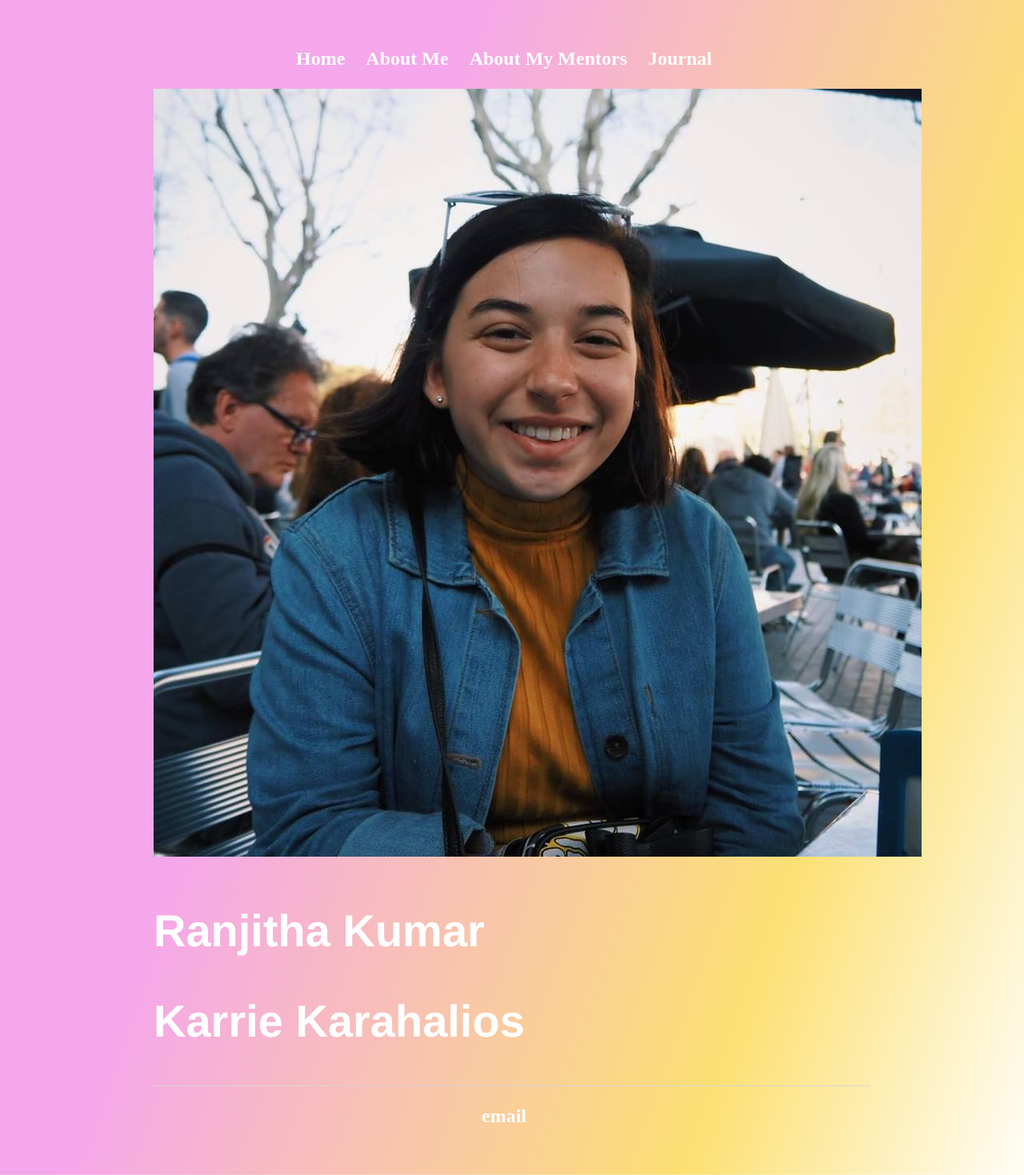
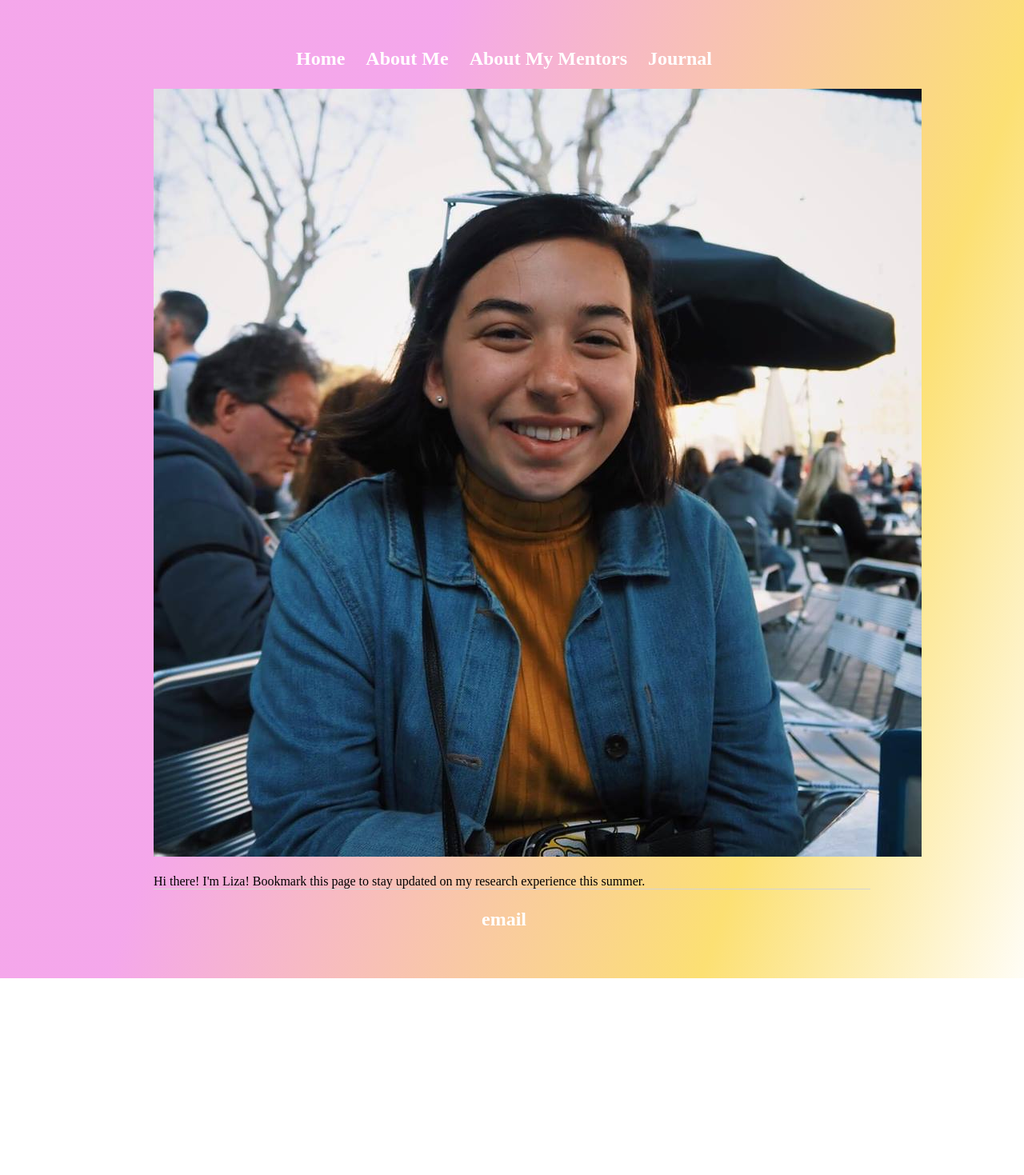
Before and after one commit to lizasivriver/lizasivriver, a Jekyll site: the page built from index.html, in a window 1280 px wide. Shown: the whole page at 80% size. Built offline with Jekyll 4.4.1, drawn with Linux system fonts in a browser that asks for light colours; after the commit the page ends 1223 px from its top, so only the background shows below that.

Commit message:
Update index.html

```diff
--- a/index.html
+++ b/index.html
@@ -1,19 +1,5 @@
 ---
-layout: default
-title: Liza Sivriver's DREU Internship
-
+layout: home
 ---
 
-<div class="row col-md-3 col-sm-offset-1">
-
-	<img src="liza.jpg" alt="liza">
-
-	<div class="row text-center" id="contact-items">
-		<br>
-	</div>
-
-</div>
-
-<div class="col-md-7 col-md-offset-1 blurb">
-    {{ content }}
-</div>
+Hi there! I'm Liza! Bookmark this page to stay updated on my research experience this summer.
```
